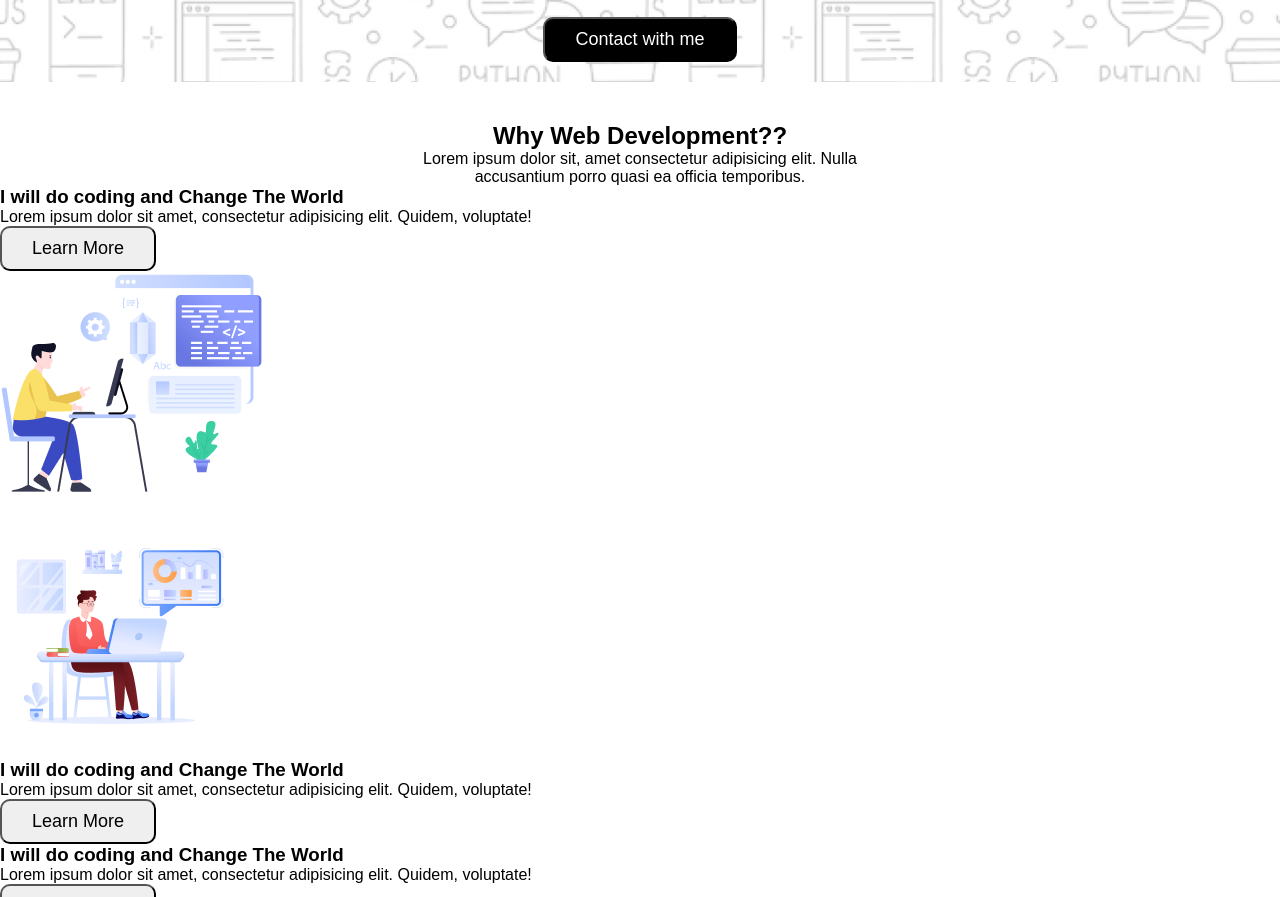
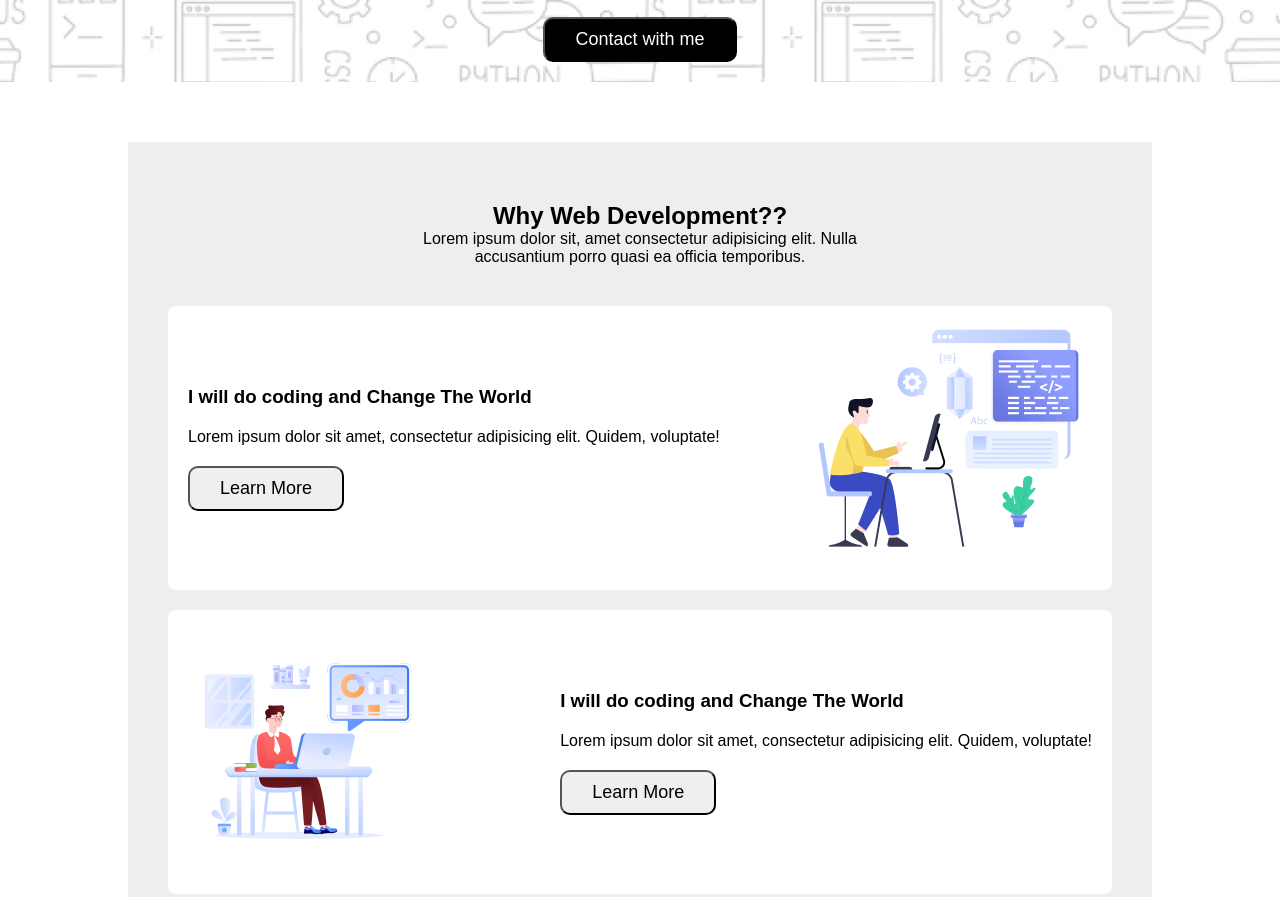
Before and after one commit to alva59/portfolio-assignment, a plain HTML site: page index.html in a window 1280 px wide. Shown: the part 548-1445 px from the top of the page. Drawn offline with Linux system fonts and the light colour scheme; a web font is replaced by a local one.

Commit message:
card styles added

```diff
--- a/style.css
+++ b/style.css
@@ -9,7 +9,7 @@
 }
 
 section {
-  margin: 40px 0;
+  margin: 60px 10%;
 }
 
 p {
@@ -66,3 +66,27 @@ button {
   color: #fff;
 }
 /* End of Banner Section */
+
+/* Card section */
+.section-2 {
+  background-color: #eee;
+  padding: 20px 40px;
+}
+.section-heading {
+  margin: 40px 0;
+}
+
+.card {
+  display: flex;
+  justify-content: space-between;
+  align-items: center;
+  background-color: #fff;
+  margin: 20px 0;
+  border-radius: 8px;
+  padding: 20px;
+}
+
+.card p {
+  margin: 20px 0;
+}
+/* End of Card section */
```
